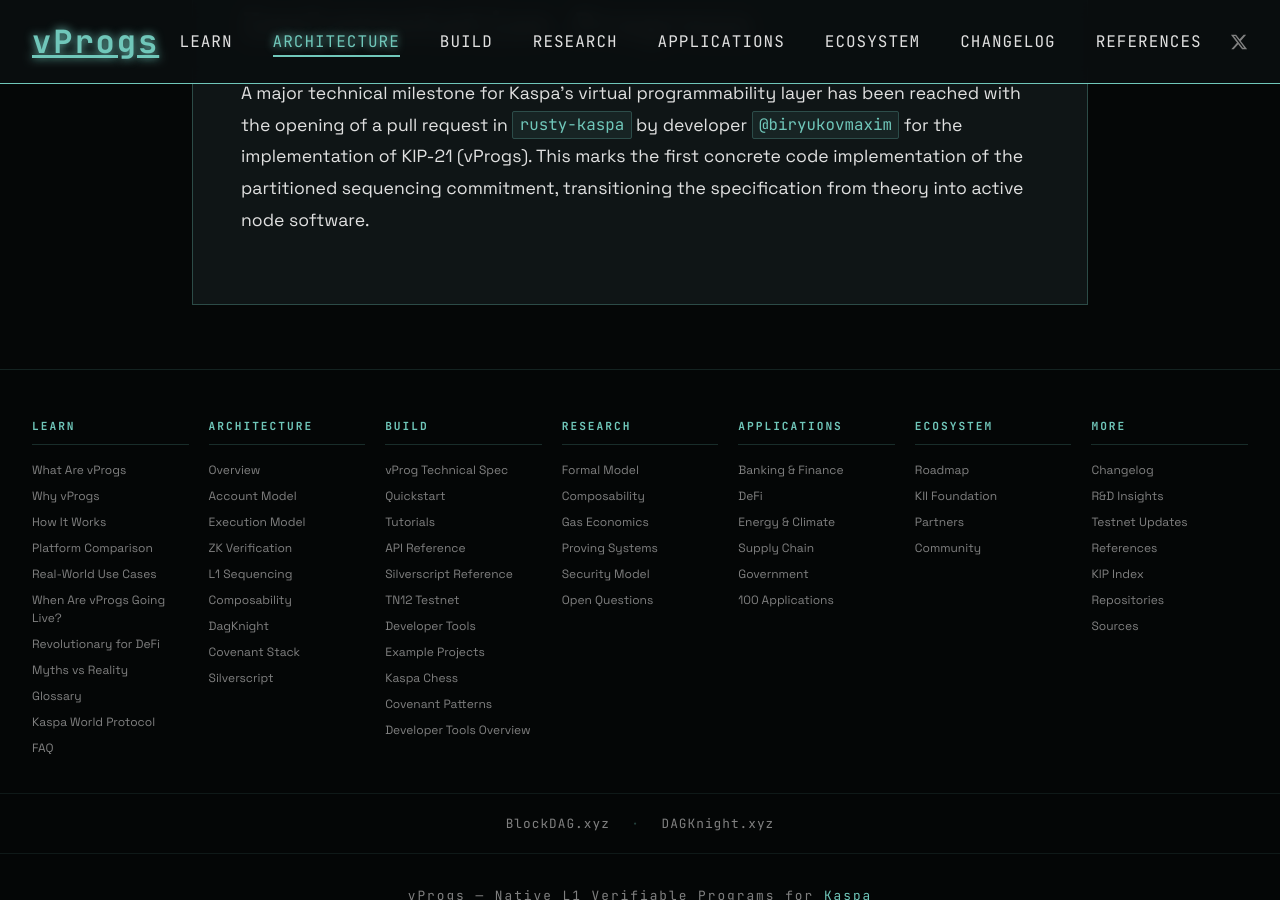
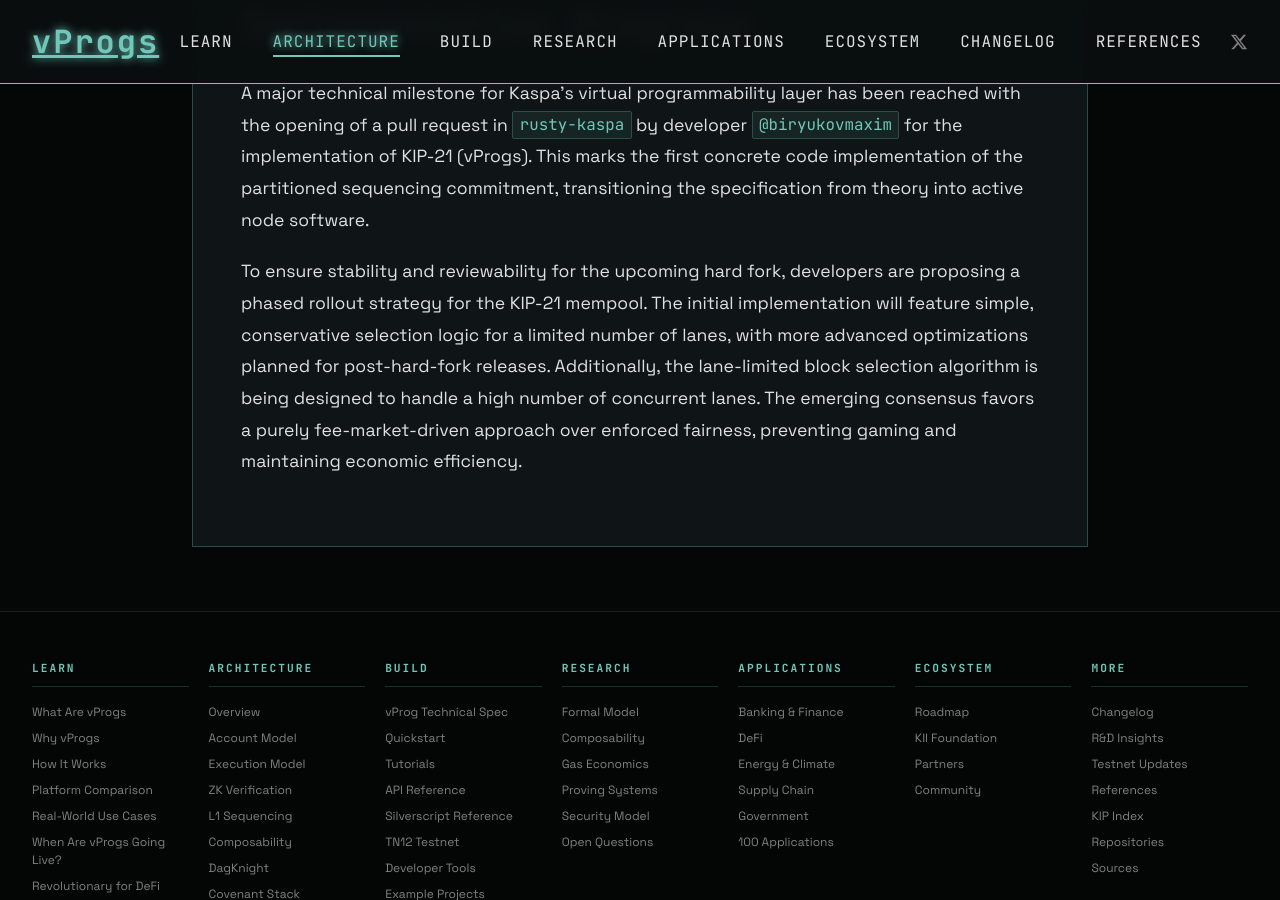
Before and after one commit to creative-inference/vprogs.xyz, a Jekyll site: the page built from architecture/sequencing-mapping.md, in a window 1280 px wide and 900 px high, scrolled down 11483 px. Built offline with Jekyll 4.4.1, drawn with Linux system fonts in a browser that asks for light colours.

Commit message:
Update KIP-21 implementation progress with mempool rollout strategy [auto]

```diff
--- a/architecture/sequencing-mapping.md
+++ b/architecture/sequencing-mapping.md
@@ -294,3 +294,6 @@
 ## Implementation Progress
 
 A major technical milestone for Kaspa's virtual programmability layer has been reached with the opening of a pull request in `rusty-kaspa` by developer `@biryukovmaxim` for the implementation of KIP-21 (vProgs). This marks the first concrete code implementation of the partitioned sequencing commitment, transitioning the specification from theory into active node software.
+
+
+To ensure stability and reviewability for the upcoming hard fork, developers are proposing a phased rollout strategy for the KIP-21 mempool. The initial implementation will feature simple, conservative selection logic for a limited number of lanes, with more advanced optimizations planned for post-hard-fork releases. Additionally, the lane-limited block selection algorithm is being designed to handle a high number of concurrent lanes. The emerging consensus favors a purely fee-market-driven approach over enforced fairness, preventing gaming and maintaining economic efficiency.
```
